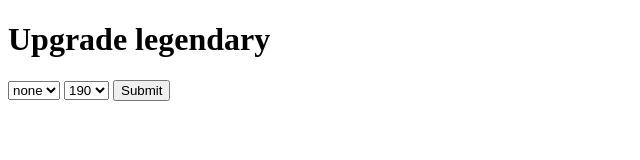
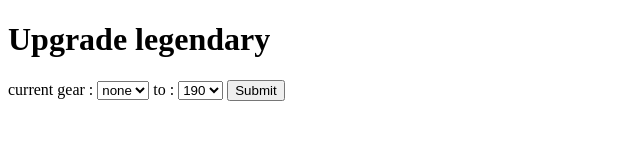
Before and after one commit to SacleuxBenoit/upgrade_legendary_wow, a plain HTML site: page index.html in a window 1280 px wide. Shown: the whole page, without its empty margins (0-640 px from the left). Drawn offline with Linux system fonts and the light colour scheme.

Commit message:
create div for the dropdowns :arrow_right: index.html

```diff
--- a/index.html
+++ b/index.html
@@ -12,6 +12,8 @@
         Upgrade legendary
     </h1>
 
+    <div>
+        current gear :
         <select name="ownedIlvl" id="ownedIlvl">
             <option value=0>none</option>
             <option value=1250>190</option>
@@ -22,6 +24,7 @@
             <option value=5150>262</option>
         </select>
 
+        to :
         <select name="wantedIlvl" id="wantedIlvl">
             <option value=1250>190</option>
             <option value=2000>210</option>
@@ -30,8 +33,9 @@
             <option value=5150>249</option>
             <option value=5150>262</option>
         </select>
+        <button onclick="calculateResult()">Submit</button>
+    </div>
 
-    <button onclick="calculateResult()">Submit</button>
 
     <p id="showResult"></p>
     <script src="script.js"></script>
```
Lines whose indentation alone changed are shown as unchanged.
